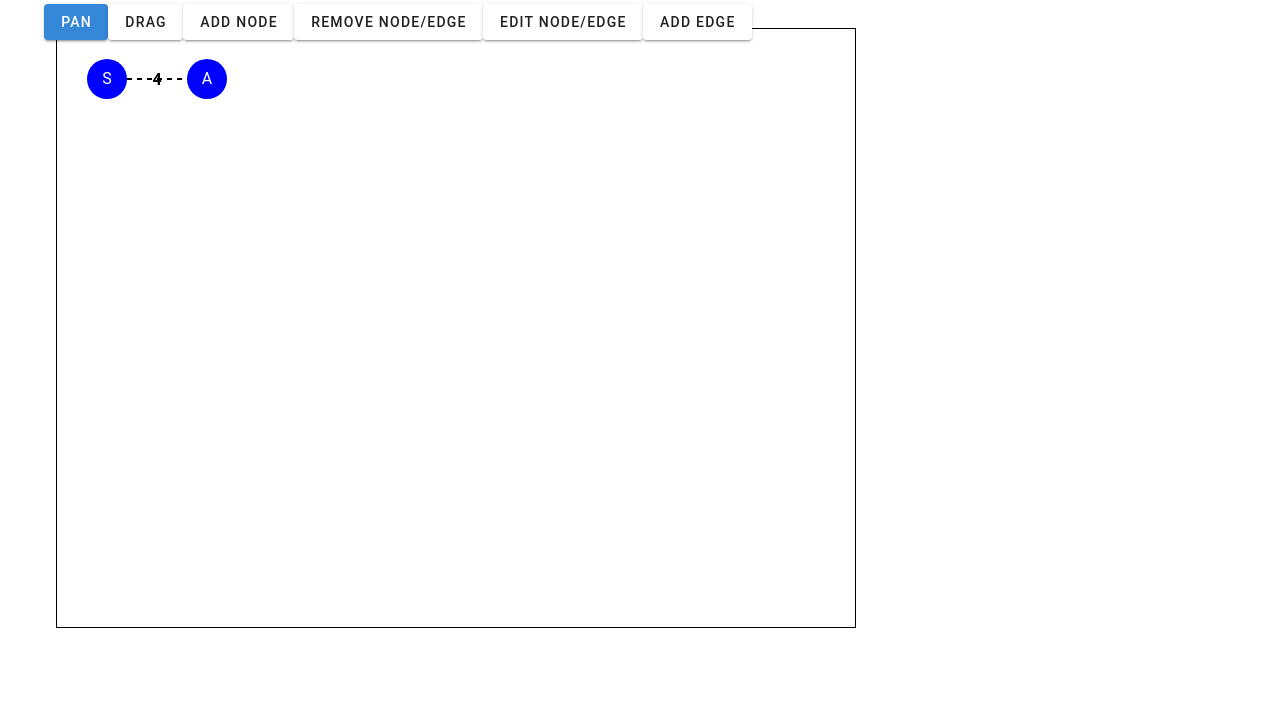
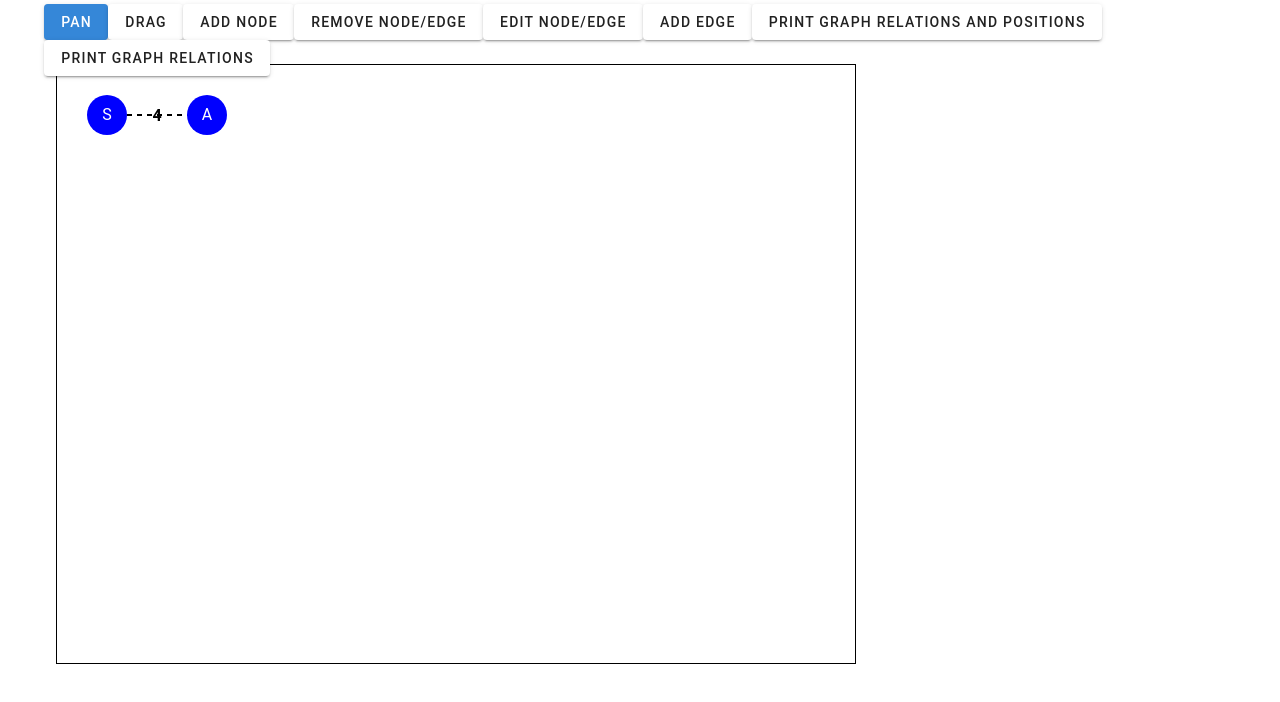
Before and after one commit to smugg99/Tukan-Navigator, a Vue app in the folder web/tukan-navigator/: page / in a window 1280 px wide. Shown: the top 702 px of the page. Built offline with nearby package versions, Linux system fonts and the light colour scheme.

Commit message:
added functions to get graph relations

```diff
--- a/web/tukan-navigator/src/components/Graph.vue
+++ b/web/tukan-navigator/src/components/Graph.vue
@@ -7,6 +7,8 @@
       <v-btn :class="{ 'v-btn--active': mode === 'remove' }" @click="setMode('remove')">Remove Node/Edge</v-btn>
       <v-btn :class="{ 'v-btn--active': mode === 'edit' }" @click="setMode('edit')">Edit Node/Edge</v-btn>
       <v-btn :class="{ 'v-btn--active': mode === 'addEdge' }" @click="setMode('addEdge')">Add Edge</v-btn>
+      <v-btn @click="this.getGraphRelationsAndPositions()">Print Graph Relations and Positions</v-btn>
+      <v-btn @click="this.getGraphRelations()">Print Graph Relations</v-btn>
     </v-row>
     <svg
       ref="svg"
@@ -338,6 +340,43 @@ export default {
       this.highlightedEdgeId = null;
       this.addNodeHovered = null;
     },
+    getGraphRelations() {
+      const nodes = this.nodes.map(node => node.id);
+      const edges = this.edges.map(edge => ({
+        from: edge.from,
+        to: edge.to,
+        weight: edge.weight
+      }));
+
+      const graphRelations = {
+        nodes,
+        edges
+      };
+      console.log(graphRelations);
+
+      return graphRelations;
+    },
+    getGraphRelationsAndPositions() {
+      const nodes = this.nodes.map(node => ({
+        id: node.id,
+        x: node.x,
+        y: node.y
+      }));
+
+      const edges = this.edges.map(edge => ({
+        from: edge.from,
+        to: edge.to,
+        weight: edge.weight
+      }));
+
+      const graphRelationsAndPositions = {
+        nodes,
+        edges
+      };
+      console.log(graphRelationsAndPositions);
+
+      return graphRelationsAndPositions;
+    },
   }
 };
 </script>
```
